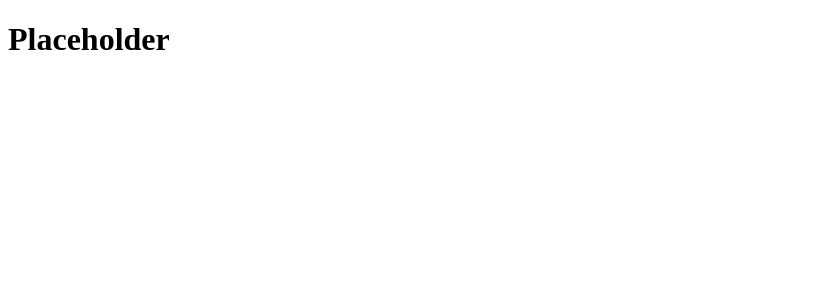
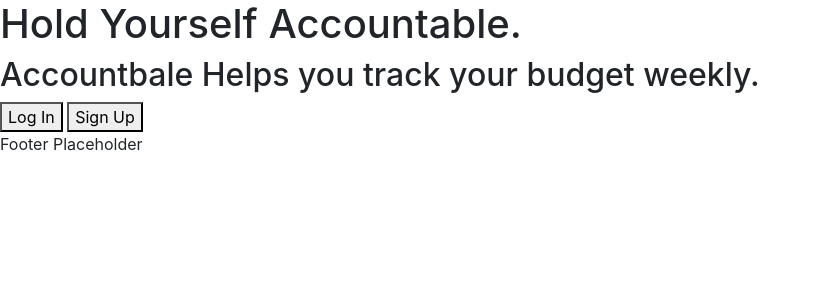
Before and after one commit to EzechielD/weekly-budget-website, a Flask app: page / in a window 1280 px wide. Shown: the top 300 px of the page, without its empty margins (0-820 px from the left). Run offline with Flask 2, Linux system fonts and the light colour scheme; some libraries are stand-ins or nearby versions.

Commit message:
placeholder text on index; BootstrapCDN added; base template created

```diff
--- a/app.py
+++ b/app.py
@@ -1,9 +1,10 @@
-from flask import Flask, render_template
+from flask import Flask, render_template, redirect
 
 app = Flask(__name__)
 
+#Home page
 @app.route("/")
-def home():
+def index():
     return render_template("index.html")
 
 if __name__ == "__main__":
--- /dev/null
+++ b/templates/accounts.html
@@ -0,0 +1 @@
+{% extends "base.html" %}
--- /dev/null
+++ b/templates/base.html
@@ -0,0 +1,18 @@
+<!DOCTYPE html>
+<html lang="en">
+  <head>
+    <meta charset="UTF-8">
+    <meta name="viewport" content="width=device-width, initial-scale=1.0, shrink-to-fit=no">
+    <link rel="stylesheet" href="https://stackpath.bootstrapcdn.com/bootstrap/4.5.0/css/bootstrap.min.css" integrity="sha384-9aIt2nRpC12Uk9gS9baDl411NQApFmC26EwAOH8WgZl5MYYxFfc+NcPb1dKGj7Sk" crossorigin="anonymous">
+    {% block customStyles %}{% endblock %}
+    <title>{% block title %}{% endblock %} | Accountable</title>
+  </head>
+  <body>
+    {% block content %}
+    {% endblock %}
+    <script src="https://code.jquery.com/jquery-3.5.1.slim.min.js" integrity="sha384-DfXdz2htPH0lsSSs5nCTpuj/zy4C+OGpamoFVy38MVBnE+IbbVYUew+OrCXaRkfj" crossorigin="anonymous"></script>
+    <script src="https://cdn.jsdelivr.net/npm/popper.js@1.16.0/dist/umd/popper.min.js" integrity="sha384-Q6E9RHvbIyZFJoft+2mJbHaEWldlvI9IOYy5n3zV9zzTtmI3UksdQRVvoxMfooAo" crossorigin="anonymous"></script>
+    <script src="https://stackpath.bootstrapcdn.com/bootstrap/4.5.0/js/bootstrap.min.js" integrity="sha384-OgVRvuATP1z7JjHLkuOU7Xw704+h835Lr+6QL9UvYjZE3Ipu6Tp75j7Bh/kR0JKI" crossorigin="anonymous"></script>
+  </body>
+  <footer>Footer Placeholder</footer>
+</html>
--- a/templates/index.html
+++ b/templates/index.html
@@ -1,11 +1,12 @@
-<!DOCTYPE html>
-<html lang="en">
-<head>
-    <meta charset="UTF-8">
-    <meta name="viewport" content="width=device-width, initial-scale=1.0">
-    <title>Document</title>
-</head>
-<body>
-    <h1>Placeholder</h1>
-</body>
-</html>
+{% extends "base.html" %}
+{% block title %}Welcome{% endblock %}
+{% block content %}
+    <div>
+        <h1>Hold Yourself Accountable.</h1>
+        <h2>Accountbale Helps you track your budget weekly.</h2>
+    </div>
+    <div>
+        <button>Log In</button>
+        <button>Sign Up</button>
+    </div>
+{% endblock %}
```
